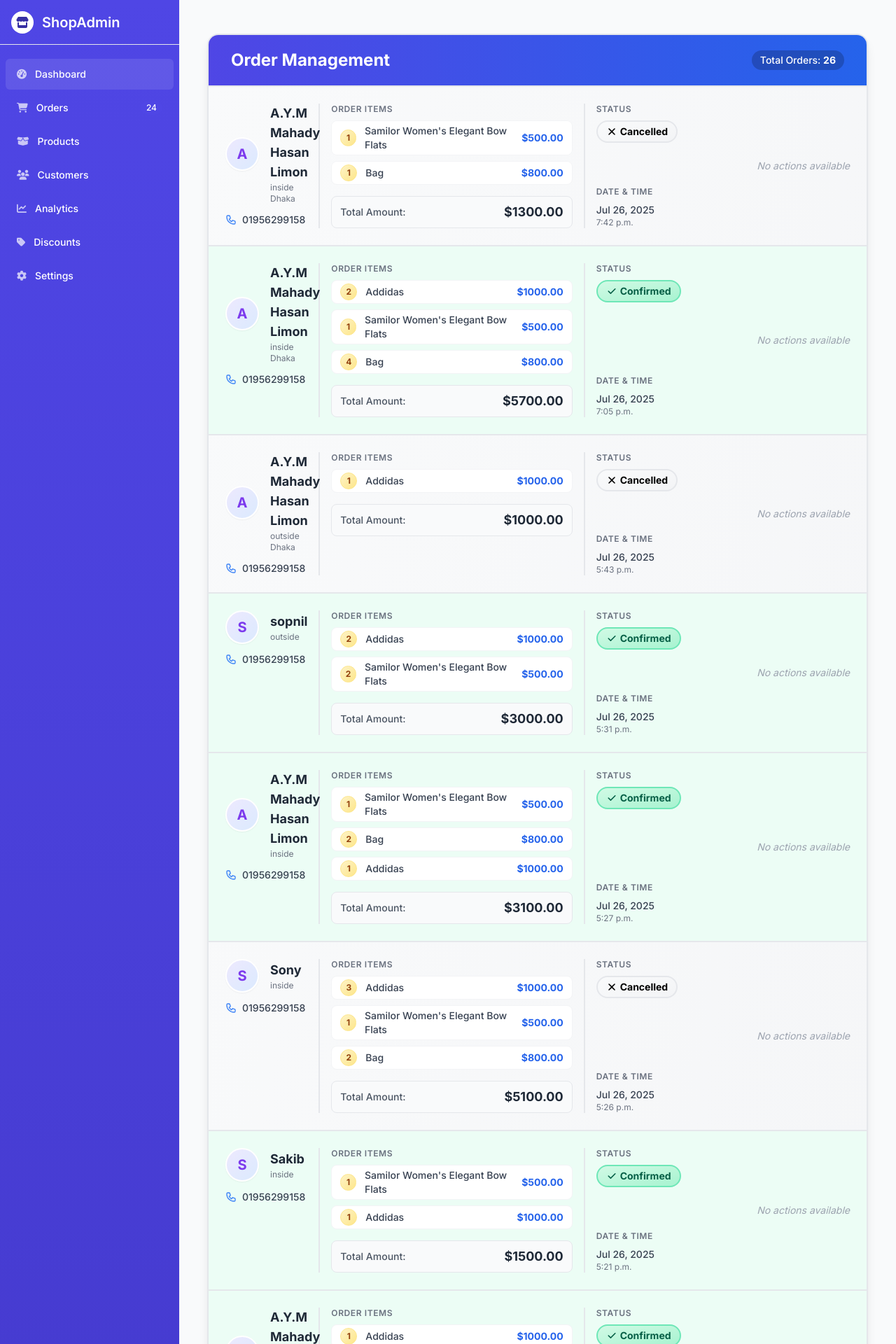
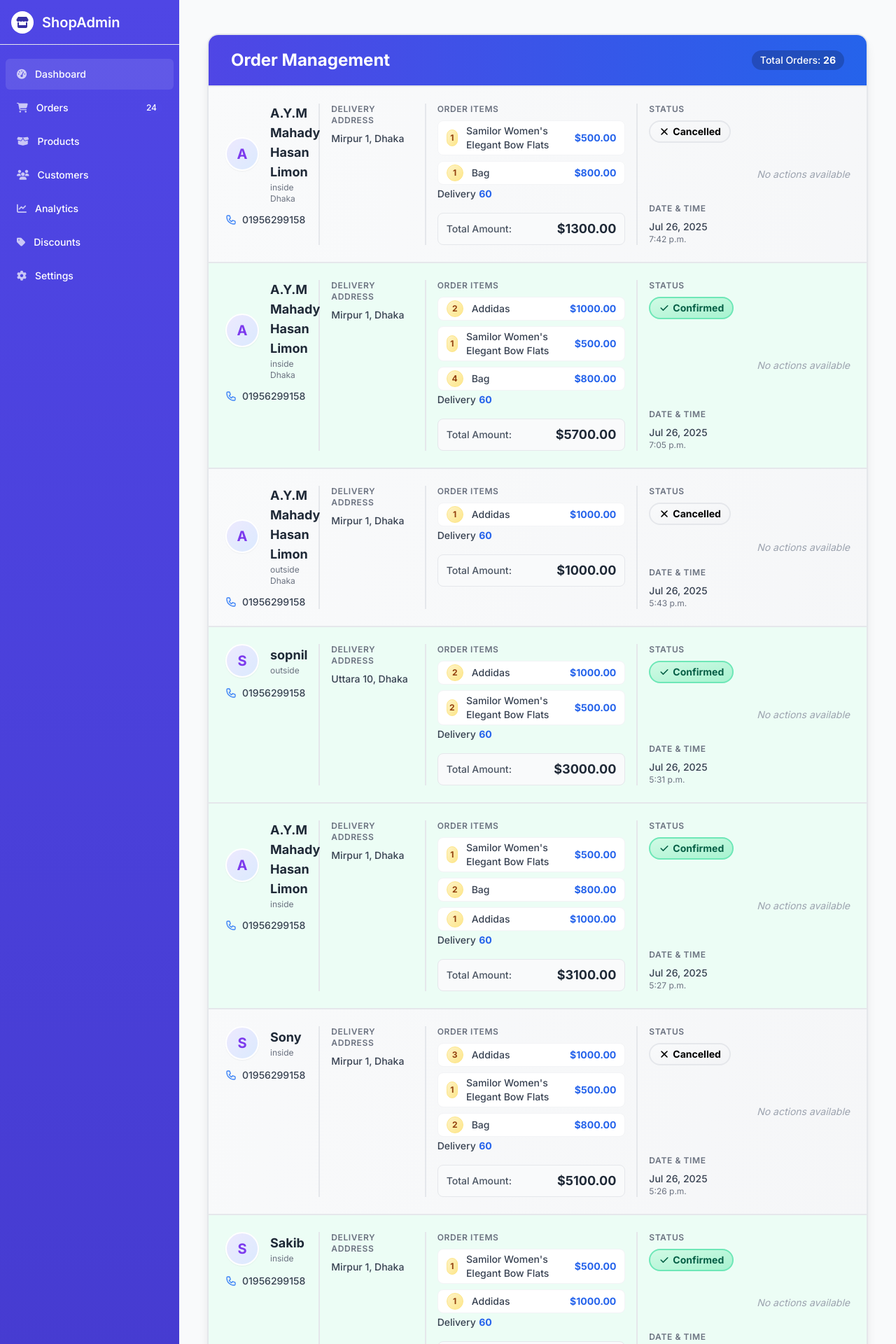
Before and after one commit to urstylelimon/Eshop, a Django app: page /order/order_list/ in a window 1280 px wide. Shown: the top 1920 px of the page at 70% size. Run offline with Django 5.2, Linux system fonts and the light colour scheme; data comes from the database, SQL or seed files in the repository.

Commit message:
Update design

```diff
--- a/templates/orders/order_list.html
+++ b/templates/orders/order_list.html
@@ -58,8 +58,16 @@
                     </div>
                 </div>
 
+                <!-- Address Column -->
+                <div class="col-span-12 md:col-span-3 lg:col-span-2 border-r-2 border-gray-200 pr-4">
+                    <h3 class="text-xs font-semibold text-gray-500 uppercase tracking-wider">Delivery Address</h3>
+                    <div class="mt-2 text-sm text-gray-700">
+                        <div class="font-medium">{{ order.address|linebreaksbr }}</div>
+                    </div>
+                </div>
+
                 <!-- Order Details Column -->
-                <div class="col-span-12 md:col-span-6 lg:col-span-5 border-r-2 border-gray-200 pr-4">
+                <div class="col-span-12 md:col-span-6 lg:col-span-4 border-r-2 border-gray-200 pr-4">
                     <div class="mb-4">
                         <h3 class="text-xs font-semibold text-gray-500 uppercase tracking-wider">Order Items</h3>
                         <ul class="mt-2 space-y-2">
@@ -76,6 +84,8 @@
                             {% empty %}
                             <li class="text-gray-400 italic text-sm py-2">No items in this order</li>
                             {% endfor %}
+                        <span class="text-sm font-medium text-gray-700">Delivery</span>
+                        <span class="text-sm font-bold text-blue-600">60</span>
                         </ul>
                     </div>
                     <div class="flex justify-between items-center bg-gray-50 rounded-lg px-3 py-2 border border-gray-200">
@@ -85,7 +95,7 @@
                 </div>
 
                 <!-- Status Column -->
-                <div class="col-span-12 md:col-span-3 lg:col-span-3 flex flex-col justify-between">
+                <div class="col-span-12 md:col-span-3 lg:col-span-2 flex flex-col justify-between">
                     <div>
                         <h3 class="text-xs font-semibold text-gray-500 uppercase tracking-wider">Status</h3>
                         <div class="mt-2">
```
